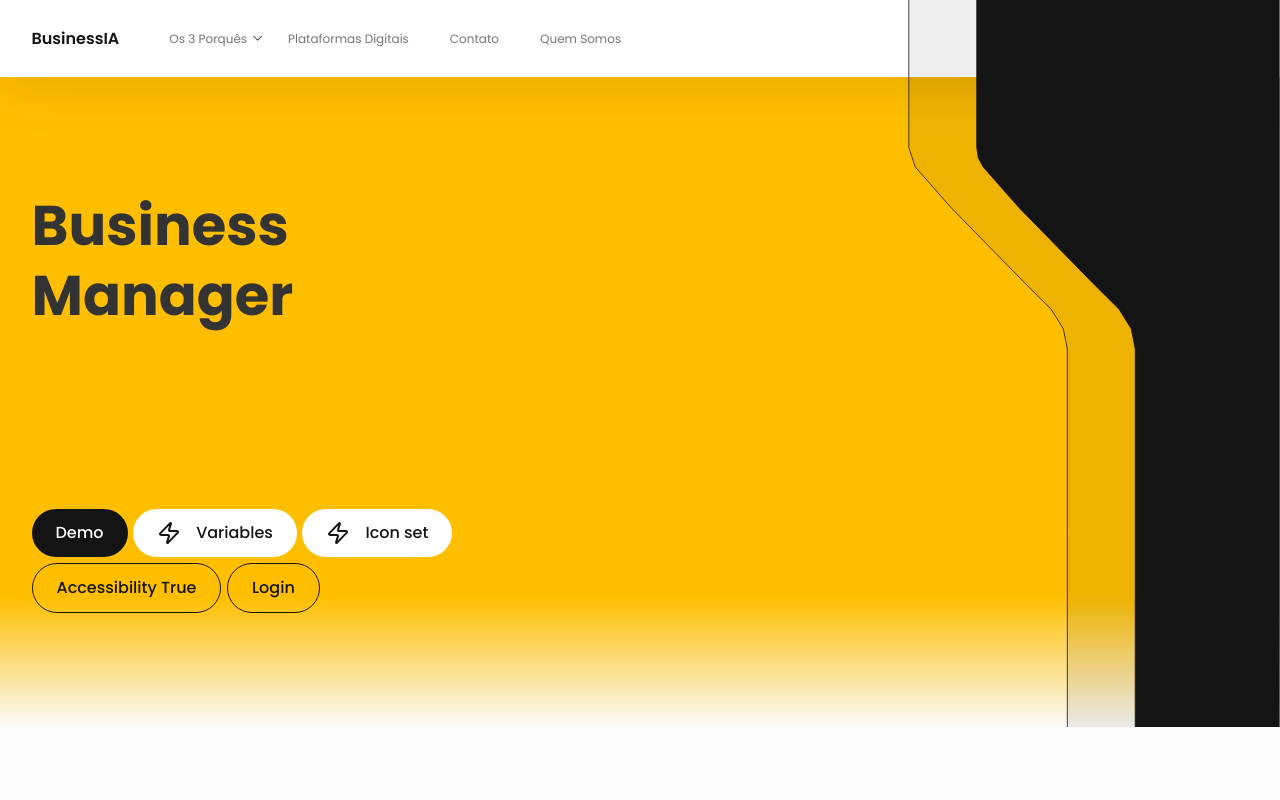
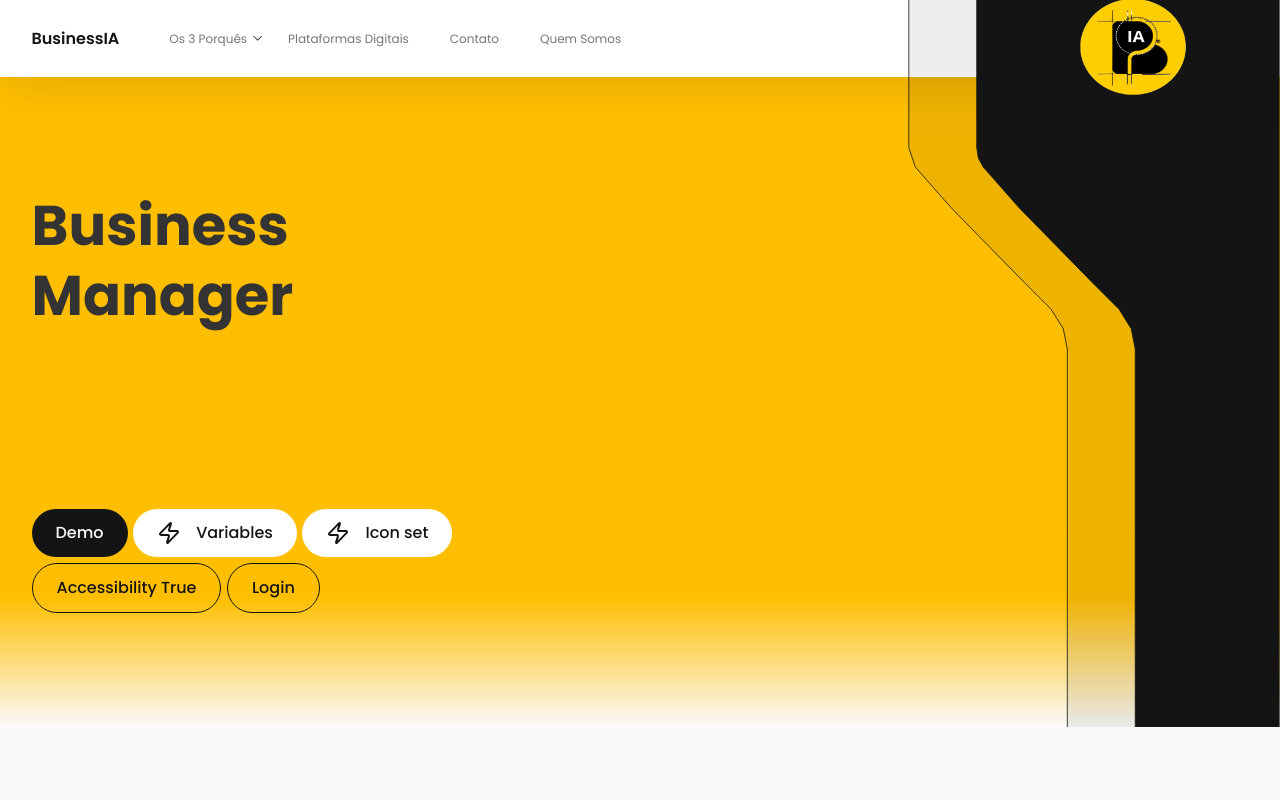
Before and after one commit to GabrielAlvesGit/BusinessIA, a React (Vite) app: page / in a window 1280 px wide. Shown: the top 800 px of the page. Built offline with nearby package versions, Linux system fonts and the light colour scheme.

Commit message:
Fix: Ajustes mobile menu

```diff
--- a/src/components/home/Banner.tsx
+++ b/src/components/home/Banner.tsx
@@ -1,6 +1,7 @@
 import React from 'react';
 import Nav from '../global/Nav';
 import  { Link } from 'react-router-dom';
+import logoBusinessIA from '../../assets/icons/logoBusinessIA.png';
 
 const Banner: React.FC = () => {
 
@@ -50,6 +51,7 @@ const Banner: React.FC = () => {
             <div className="banner__left">
                 <div className="banner__left__img">
                         {/* < Nav /> */}
+                        <img className="" src={logoBusinessIA}  alt="BusinessIA" />
                 </div>
             </div>
         </div>
--- a/src/styles/scss/global/_nav.scss
+++ b/src/styles/scss/global/_nav.scss
@@ -286,7 +286,7 @@
               right: 35px;
               left: initial;
               width: 89.16px;
-              height: 89.16px;
+              height: 79.16px;
               position: fixed;
 
               .bx-menu {
--- a/src/styles/scss/pages/_banner.scss
+++ b/src/styles/scss/pages/_banner.scss
@@ -83,46 +83,12 @@
       background-position: right;
       background-size: contain;
 
-      .nav {
-        right: -999px;
-
-        &__logo,
-        &__menu {
-          display: none;
-        }
-
-        &__toggle {
-          display: flex;
-          align-items: center;
-          justify-content: center;
-          width: 90px;
-          height: 90px;
-          position: absolute;
-          transform: translateX(-50%);
-          top: 91px;
-          left: 70%;
-          right: 0;
-          font-size: 30px;
-          background: variables.$primary-color-yellow;
-          border-radius: 9999px;
-          cursor: pointer;
-          color: variables.$primary-color-black;
-
-          &--active {
-            position: absolute !important;
-            top: 85px !important;
-            right: 24px !important;
-          }
-
-          img {
-            display: initial;
-          }
-
-          .bx-menu,
-          .uil-times {
-            display: none;
-          }
-        }
+      img {
+        position: absolute;
+        top: 41px;
+        right: 76px;
+        width: 132.16px;
+        height: 110.16px;
       }
     }
   }
@@ -145,6 +111,10 @@
 
       &__img {
         position: relative;
+
+        img {
+          display: none;
+        }
 
         // &__toggle {
         //   top: 41px;
```
